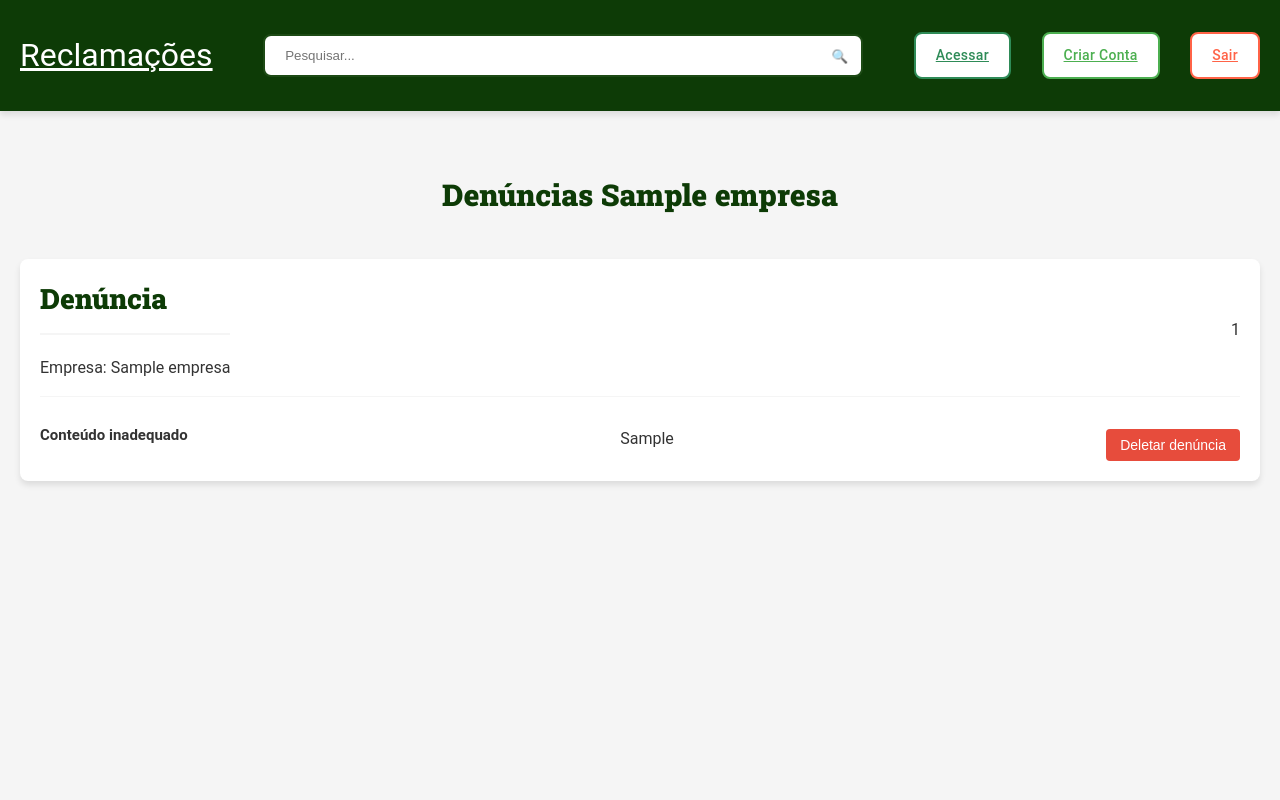
After one commit to KauanMonteiro/Reclame, a Django app: page /ler_denuncias/1/ in a window 1280 px wide. The commit adds this page. Run offline with Django 5.2, Linux system fonts and the light colour scheme; tables that the repository leaves empty hold one stand-in row (values such as "Sample post").

Commit message:
feat: Adiciona lógica para leitura e exclusão de denúncias, refatora formulários e templates de registro de usuário

```diff
--- a/reclamacoes/static/css/style.css
+++ b/reclamacoes/static/css/style.css
@@ -56,6 +56,10 @@
     flex-wrap: wrap;
     gap: 2rem;
   }
+
+.main-content {
+  padding-top: 0;
+}
 
   .main-logo {
     font-size: 3.2rem;
@@ -821,3 +825,81 @@ table.table tr:hover {
   color: white;
   transform: translateY(-1px);
 }
+
+
+.comentario-denuncia {
+    white-space: normal;
+    word-wrap: break-word;
+    overflow-wrap: break-word;
+    line-height: 1.6;
+    overflow-y: auto;
+}
+
+.motivo-denuncia {
+    margin-bottom: 8px;
+    color: #333;
+    font-size: 15px;
+}
+.btn-deletar {
+    margin-top: 12px;
+    background-color: #e74c3c;
+    color: #ffffff;
+    border: none;
+    padding: 8px 14px;
+    border-radius: 4px;
+    cursor: pointer;
+    font-size: 14px;
+}
+
+.btn-deletar:hover {
+    background-color: #c0392b;
+}
+.messages-container {
+  display: flex;
+  flex-flow: column nowrap;
+  gap: calc(var(--spacing-gutter-medium) / 2);
+}
+
+.message {
+  padding: 1rem;
+  border-radius: 4px;
+  border: 1px solid var(--color-dark-text);
+  background: var(--color-gray-2);
+  color: var(--color-dark-text);
+}
+
+.message-error {
+  border: 1px solid var(--color-error-dark);
+  background: var(--color-error-light);
+  color: var(--color-error-dark);
+}
+
+.message-success {
+  border: 1px solid var(--color-success-dark);
+  background: var(--color-success-light);
+  color: var(--color-success-dark);
+}
+
+.message-warning {
+  border: 1px solid var(--color-warning-dark);
+  background: var(--color-warning-light);
+  color: var(--color-warning-dark);
+}
+
+.message-alert {
+  border: 1px solid var(--color-alert-dark);
+  background: var(--color-alert-light);
+  color: var(--color-alert-dark);
+}
+
+.message-info {
+  border: 1px solid var(--color-info-dark);
+  background: var(--color-info-light);
+  color: var(--color-info-dark);
+}
+
+.message-debug {
+  border: 1px solid var(--color-debug-dark);
+  background: var(--color-debug-light);
+  color: var(--color-debug-dark);
+}
--- a/reclamacoes/templates/pages/adminpage.html
+++ b/reclamacoes/templates/pages/adminpage.html
@@ -28,7 +28,9 @@
                         </form>
 
                     </form>
-                        <button class="btn btn-info">Ler Denúncias</button>
+                        <a href="{% url 'reclamacoes:ler_denuncias' reclamacao.id %}">
+                            <button class="btn btn-info">Ler Denúncias</button>
+                        </a>
                     </div>
                 </div>
                 {% endfor %}
--- /dev/null
+++ b/reclamacoes/templates/pages/ler_denuncias.html
@@ -0,0 +1,57 @@
+{% include "partials/head.html" %}
+{% include "partials/header.html" %}
+
+<body>
+<div class="container">
+    <section class="lista-reclamacoes">
+        <h1 class="titulo-pagina">Denúncias {{ empresa.nome }}</h1>
+
+        <div class="reclamacoes-grid">
+            {% for denuncia in denuncias %}
+            <div class="reclamacao-card">
+
+                <div class="cabecalho-reclamacao">
+                    <div class="flex-row space-between">
+                        <div class="info-reclamacao">
+                            <h2 class="titulo-reclamacao">
+                                Denúncia
+                            </h2>
+                            <span class="empresa-nome">
+                                Empresa: {{ empresa.nome }}
+                            </span>
+                        </div>
+
+                        <div class="denuncia-count">
+                            {{ forloop.counter }}
+                        </div>
+                    </div>
+                </div>
+
+                <div class="acoes-reclamacao">
+                    <p class="motivo-denuncia">
+                        <strong>{{ denuncia.get_motivo_display }}</strong>
+                    </p>
+
+                    <div class="comentario-denuncia">
+                        {{ denuncia.comentario|linebreaksbr }}
+                    </div>
+
+                    <!-- BOTÃO DE DELETAR -->
+                    <form method="post"
+                          action="{% url 'reclamacoes:delete_denuncia' denuncia.id %}"
+                          onsubmit="return confirm('Tem certeza que deseja excluir esta denúncia?');">
+                        {% csrf_token %}
+                        <button type="submit" class="btn-deletar">
+                            Deletar denúncia
+                        </button>
+                    </form>
+                </div>
+
+            </div>
+            {% empty %}
+                <p>Nenhuma denúncia encontrada.</p>
+            {% endfor %}
+        </div>
+    </section>
+</div>
+</body>
--- a/reclamacoes/templates/partials/head.html
+++ b/reclamacoes/templates/partials/head.html
@@ -1,5 +1,5 @@
 {% load static %}
-<html lang="en">
+<html lang="pt-br">
 
 <head>
     <meta charset="UTF-8">
@@ -13,5 +13,5 @@
 
 
     <link rel="stylesheet" href="{% static 'css/style.css' %}">
-    <title>livros</title>
+    <title>Reclame</title>
 </head>
--- a/reclamacoes/urls.py
+++ b/reclamacoes/urls.py
@@ -14,5 +14,7 @@ urlpatterns = [
     path('desbloquear/<int:reclamacao_id>/',views.desbloquear,name='desbloquear'),
     path('aprovar/<int:empresa_id>/', views.aprovar, name='aprovar'),
     path('rejeitar/<int:empresa_id>/', views.rejeitar, name='rejeitar'),
+    path('ler_denuncias/<int:reclamacao_id>/', views.ler_denuncias, name='ler_denuncias'),
+    path('delete_denuncia/<int:denuncia_id>/', views.deletar_denuncia, name='delete_denuncia'),
 
 ]
--- a/reclamacoes/views.py
+++ b/reclamacoes/views.py
@@ -126,3 +126,20 @@ def rejeitar(request,empresa_id):
         empresa.save()
 
     return redirect('reclamacoes:area_admin')
+
+def ler_denuncias(request, reclamacao_id):
+    denuncias = Denuncia.objects.all().order_by('-criado_em')
+    reclamacao = get_object_or_404(Reclamacao,pk=reclamacao_id)
+    empresa = get_object_or_404(Empresa,pk=reclamacao.empresa.id)
+    return render(request,'pages/ler_denuncias.html',{'denuncias':denuncias,'reclamacao':reclamacao,'empresa':empresa})
+
+def deletar_denuncia(request, denuncia_id):
+    denuncia = get_object_or_404(Denuncia,pk=denuncia_id)
+    reclamacao = get_object_or_404(Reclamacao,pk=denuncia.reclamacao.id)
+
+    if request.method=='POST':
+        reclamacao.denuncias_count -= 1
+        reclamacao.save()
+        denuncia.delete()
+
+    return redirect('reclamacoes:ler_denuncias', reclamacao.id)
--- a/usuarios/templates/pages/registro2.html
+++ b/usuarios/templates/pages/registro.html
@@ -1,9 +1,10 @@
 {% include "partials/head.html" %}
 {% include "partials/header.html" %}
-<form method="POST" class="formulario container" actions="{% url "usuarios:concluir_cadastro" %}">
+<form method="POST" class="formulario container" action="{% url "usuarios:registro" %}">
     {% csrf_token %}
 
     <h1 class="titulo-form">Cadastro de Usuário</h1>
+    {% include "partials/message.html" %}
 
     {% if form.non_field_errors %}
         <div class="alert-box">
--- a/usuarios/urls.py
+++ b/usuarios/urls.py
@@ -4,7 +4,6 @@ app_name = 'usuarios'
 
 urlpatterns = [
     path('registro/', views.cadastro_view, name='registro'),
-    path('concluir_cadastro/', views.concluir_cadastro, name='concluir_cadastro'),
     path('login/', views.login_usuario, name='login'),
     path('logout/', views.logout, name='logout'),
 ]
```
Also changed, not shown: core/settings.py (+10 -0 lines), reclamacoes/forms.py (+9 -1 lines), reclamacoes/templates/partials/message.html (added, +9 -0 lines), usuarios/forms.py (+20 -12 lines), usuarios/views.py (+11 -30 lines).
